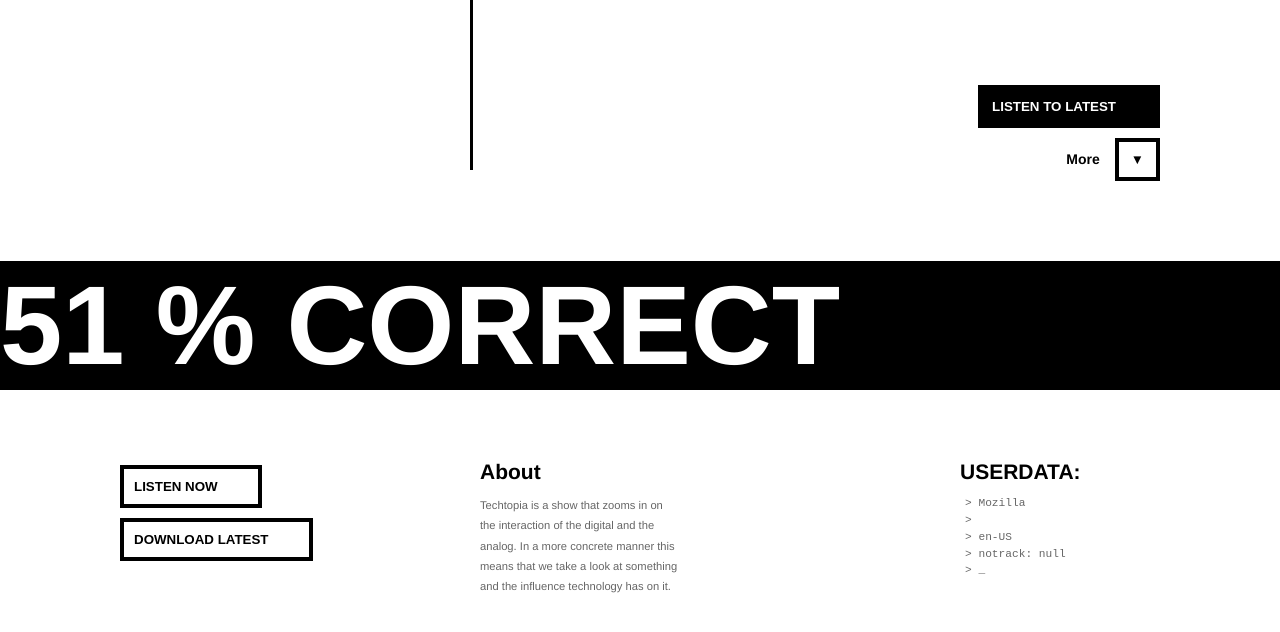
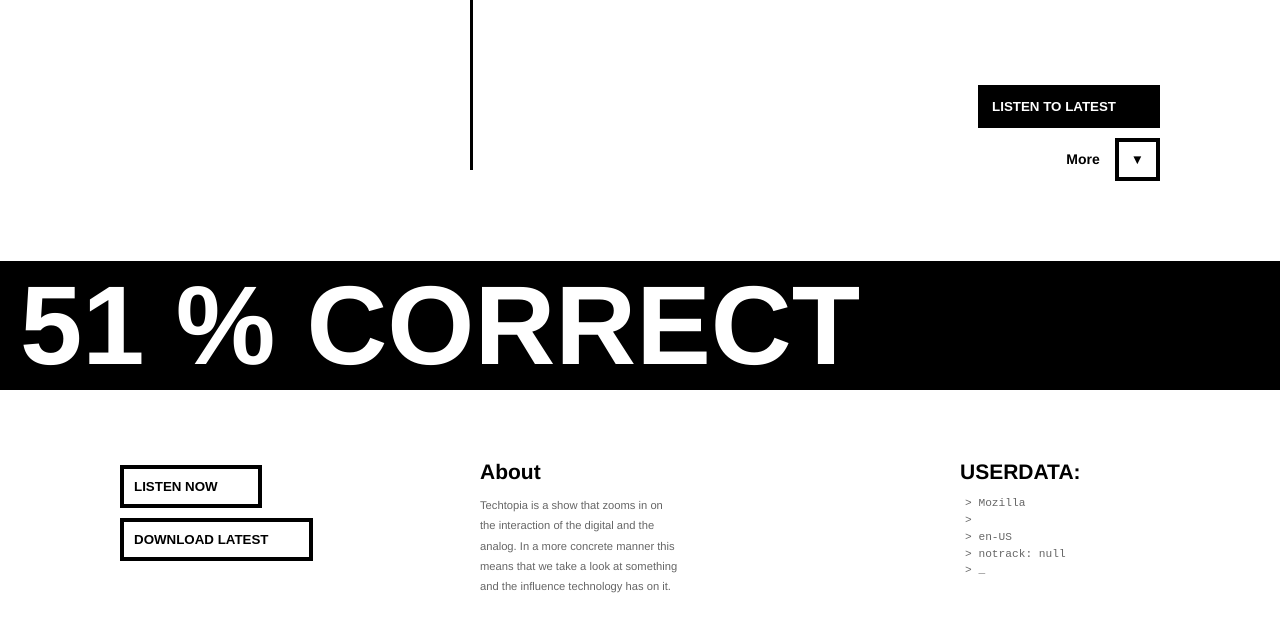
Before and after one commit to willwillems/techtopia, a Vue app: page / in a window 1280 px wide. Shown: the top 632 px of the page. Built offline with nearby package versions, Linux system fonts and the light colour scheme.

Commit message:
fix wrapping mistake

```diff
--- a/src/App.vue
+++ b/src/App.vue
@@ -152,9 +152,10 @@ ul {
   overflow-x: hidden;
 
   &__title {
-    margin: 0;
+    margin: 0 20px;
     font-size: 8rem;
     font-stretch: normal;
+    white-space: nowrap;
 
     @media (max-width: $sm-break) {
       animation-name: marquee;
```
